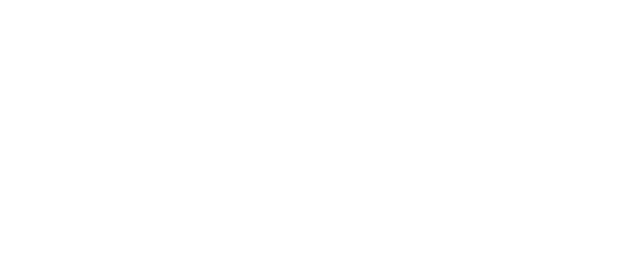
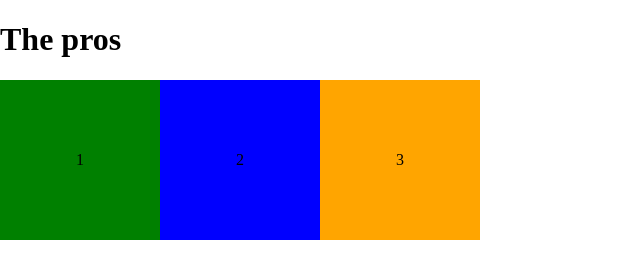
Before and after one commit to antonisoaho/terminal, a plain HTML site: page index.html in a window 1280 px wide. Shown: the whole page, without its empty margins (0-640 px from the left). Drawn offline with Linux system fonts and the light colour scheme.

Commit message:
Css & html

```diff
--- a/index.html
+++ b/index.html
@@ -3,11 +3,16 @@
   <head>
     <meta charset="UTF-8" />
     <meta name="viewport" content="width=device-width, initial-scale=1.0" />
+    <link rel="stylesheet" href="style.css" />
     <title>Martin & Anton</title>
   </head>
   <body>
-    <header class="stickyHeader"></header>
-    <main class="container"></main>
+    <header class="stickyHeader"><h1 class="headerHeader">The pros</h1></header>
+    <main class="container">
+      <article class="item">1</article>
+      <article class="item">2</article>
+      <article class="item">3</article>
+    </main>
     <footer class="stickyfooter"></footer>
   </body>
 </html>
--- a/style.css
+++ b/style.css
@@ -0,0 +1,29 @@
+html,
+body {
+  margin: 0;
+  padding: 0;
+}
+
+.container {
+  display: flex;
+}
+
+.item {
+  width: 10rem;
+  height: 10rem;
+  display: flex;
+  align-items: center;
+  justify-content: center;
+}
+
+.item:nth-child(1) {
+  background-color: green;
+}
+
+.item:nth-child(2) {
+  background-color: blue;
+}
+
+.item:nth-child(3) {
+  background-color: orange;
+}
```
